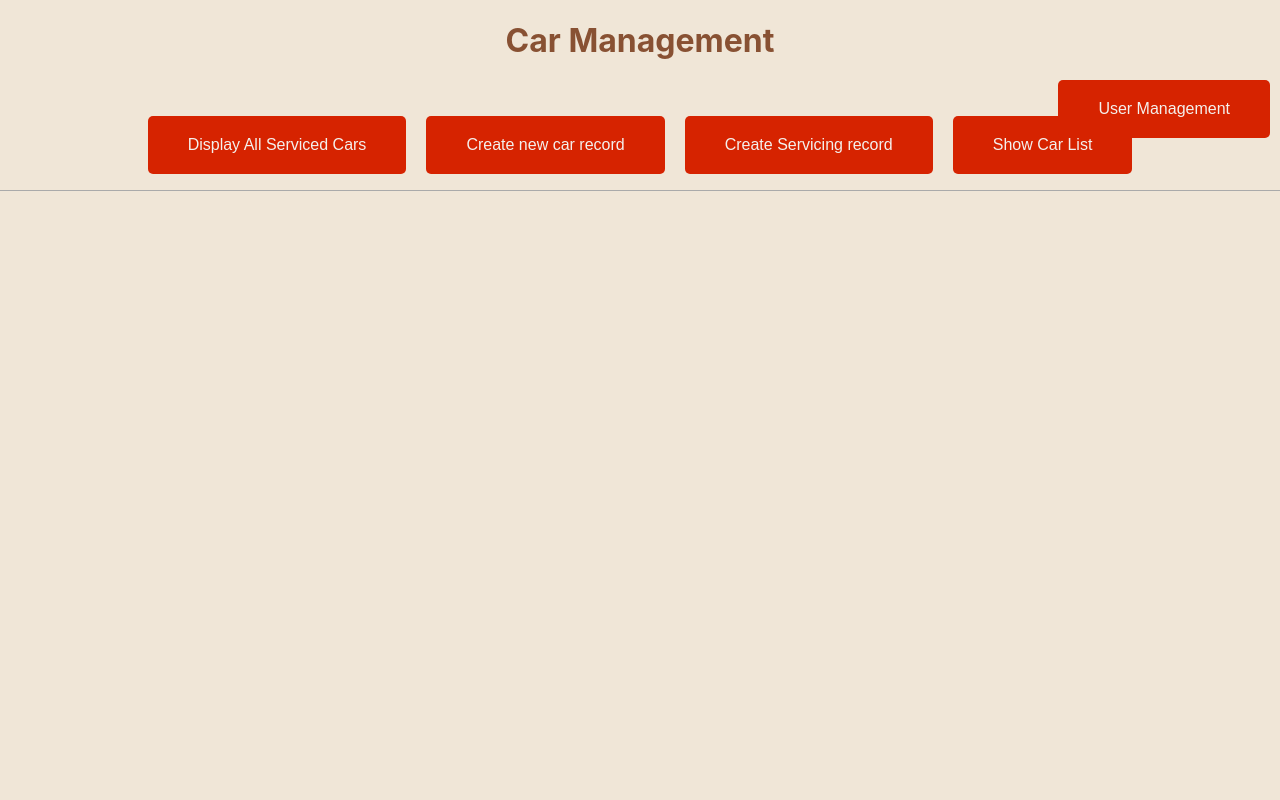
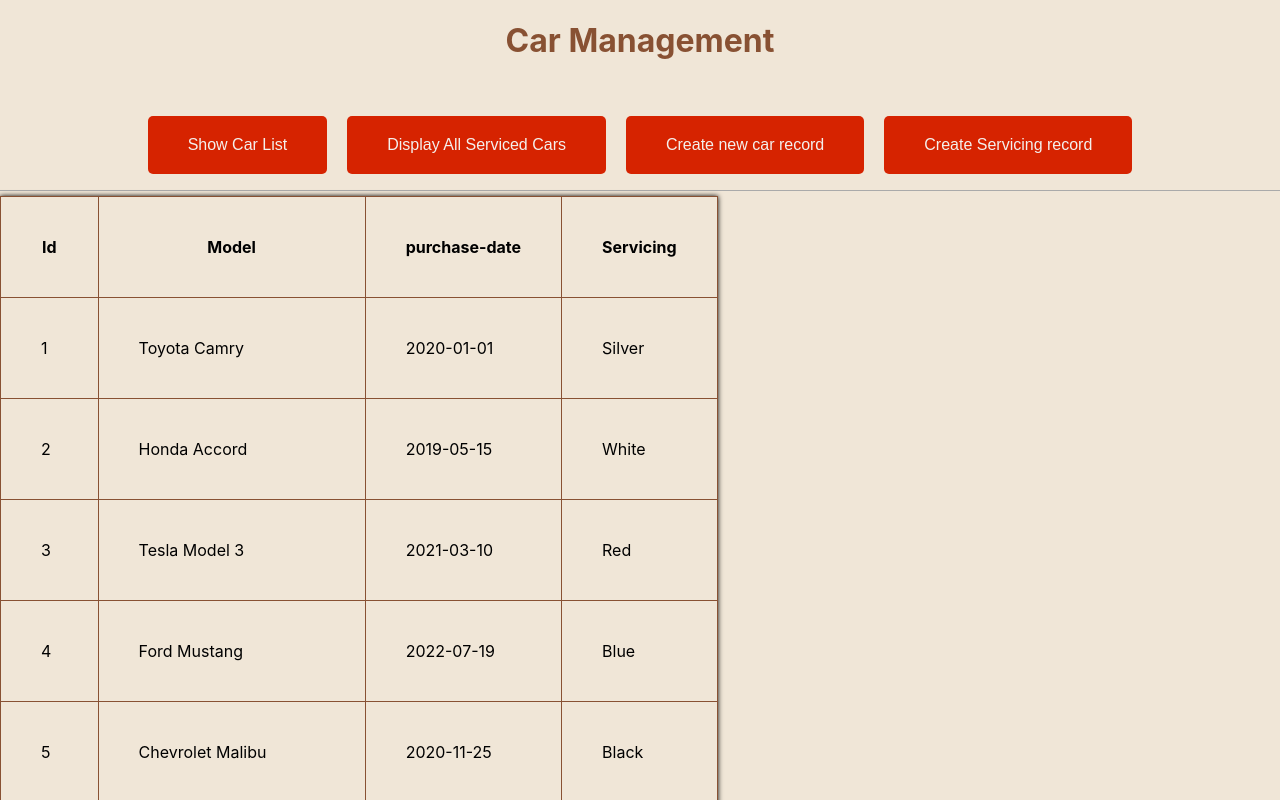
Before and after one commit to Harshpawar333/assignment-Car, a React (Create React App) app: page /carmanagement in a window 1280 px wide. Shown: the top 800 px of the page. Built offline with nearby package versions, Linux system fonts and the light colour scheme.

Commit message:
coverted buttons to tabs

```diff
--- a/src/components/Carmanagement.js
+++ b/src/components/Carmanagement.js
@@ -1,9 +1,8 @@
 import React, { useState } from "react";
-import { Tabs, TabList, Tab, TabPanel } from "react-tabs";
+import { Tabs, TabList, TabPanel } from "react-tabs";
 import "react-tabs/style/react-tabs.css";
 import axios from "axios";
 import cardata from "./cardata.json";
-import { useNavigate } from "react-router-dom";
 import cardata1 from "./cardata1.json";
 
 function Carmanagement() {
@@ -11,7 +10,7 @@ function Carmanagement() {
   const cardatabase = cardata1.Cars;
   const [addcar, setaddcars] = useState(false);
   const [showcars, setshowcars] = useState(false);
-  const [showservice, setshowservice] = useState(false);
+  const [showservice, setshowservice] = useState(true);
   const [createservice, setcreateservice] = useState(false);
   const [model, setmodel] = useState("");
   const [id, setid] = useState("");
@@ -20,7 +19,6 @@ function Carmanagement() {
   const [carid, setcarid] = useState("");
   const [servicing_date, setservicing_date] = useState("");
   const [status, setstatus] = useState("");
-  const Navigate = useNavigate();
   const [validation, setvalidation] = useState(false);
   const Servicingrecord = {
     carid: carid,
@@ -61,7 +59,6 @@ function Carmanagement() {
   const servicef = (e) => {
     e.preventDefault();
     axios.post("https://apicars.prisms.in/servicing/create", Servicingrecord);
-    window.alert("record added");
   };
   //   const getcardata = async () => {
   //     const cardata = await axios.get("https://apicars.prisms.in/car/get/3");
@@ -77,12 +74,16 @@ function Carmanagement() {
       setvalidation(true);
     } else {
       axios.post("https://apicars.prisms.in/car/create", form);
+
     }
   };
   return (
     <div className="userform">
       <h1>Car Management</h1>
       <div className="buttoncon">
+      <button className="button" onClick={ShowService}>
+          Show Car List
+        </button>
         <button className="button" onClick={showCars}>
           Display All Serviced Cars
         </button>
@@ -92,16 +93,14 @@ function Carmanagement() {
         <button className="button" onClick={Createservice}>
           Create Servicing record
         </button>
-        <button className="button" onClick={ShowService}>
-          Show Car List
-        </button>
+
       </div>
       <Tabs>
         <TabList>
-          {showcars && <Tab>Services List</Tab>}
+          {/* {showcars && <Tab>Services List</Tab>}
           {addcar && <Tab>Add Record</Tab>}
-          {createservice && <Tab>Add Service</Tab>}
-          {showservice && <Tab>Show Car List</Tab>}
+          {createservice && <Tab>Add Service</Tab>} */}
+          {/* {showservice && <Tab>Show Car List</Tab>} */}
         </TabList>
         {showcars && (
           <TabPanel>
@@ -225,11 +224,7 @@ function Carmanagement() {
           </TabPanel>
         )}
       </Tabs>
-      <div className="connection">
-        <button className="button" onClick={() => Navigate(`/`)}>
-          User Management
-        </button>
-      </div>
+
     </div>
   );
 }
--- a/src/components/UserForm.js
+++ b/src/components/UserForm.js
@@ -4,6 +4,7 @@ import "./UserForm.css";
 import { useNavigate } from "react-router-dom";
 import { Tabs, TabList, Tab, TabPanel } from "react-tabs";
 import "react-tabs/style/react-tabs.css";
+import Carmanagement from "./Carmanagement";
 
 function UserForm() {
   const [users, setusers] = useState([]);
@@ -18,17 +19,15 @@ function UserForm() {
   const Navigate = useNavigate();
   useEffect(() => {
     getusers();
-    getcardata();
   }, []);
   const getusers = async () => {
     const response = await axios.get("https://apicars.prisms.in//user/getall");
     setusers(response.data.Users);
     console.log(response.data);
   };
-  const getcardata = async () => {
-    const cardata = await axios.get("https://apicars.prisms.in/car/get/3");
-    console.log(cardata);
-  };
+  // const getcardata = async () => {
+  //   const cardata = await axios.get("https://apicars.prisms.in/car/get/3");
+  // };
   const handlesubmit = async (event) => {
     event.preventDefault();
     if (name === "") {
@@ -60,6 +59,7 @@ function UserForm() {
         const signup = () => {
           axios.post("https://apicars.prisms.in/user/create", formdata);
           setvalidate(false);
+          Showform()
         };
         signup();
       } else {
@@ -76,29 +76,27 @@ function UserForm() {
       setshowUsers(false);
     }
   };
-  // const showw = () => {
-  //   setshowUsers(!showUsers);
-  //   setshowform(false);
-  // };
+  const showw = () => {
+    if(showUsers===false){
+      setshowUsers(!showUsers);
+      setshowform(false);
+    }else{
+      setshowUsers(true);
+    }
+
+  };
   const handleuserclick = (userId) => {
     Navigate(`/userinfo/${userId}`);
   };
 
   return (
     <div className="userform">
-      <h1>User Management</h1>
-      <div className="buttoncon">
-        {/* <button onClick={showw} className="button">
-          User List
-        </button> */}
-        <button className="button" onClick={Showform}>
-          Create New User
-        </button>
-      </div>
+      <h1>Go Garage</h1>
+
       <Tabs>
         <TabList>
-          {showUsers && <Tab>User List</Tab>}
-          {showform && <Tab>Create New User</Tab>}
+          <Tab onClick={showw}>User Management</Tab>
+          <Tab>Car Management</Tab>
         </TabList>
 
         {showform && (
@@ -137,6 +135,7 @@ function UserForm() {
           </TabPanel>
         )}
         {showUsers && (
+          <TabPanel>
             <div className="tablee">
               <table>
                 <thead>
@@ -156,14 +155,22 @@ function UserForm() {
                   ))}
                 </tbody>
               </table>
-          </div>
-        )}
-      </Tabs>
-      <div className="connection">
-        <button className="button" onClick={() => Navigate(`/carmanagement`)}>
-          Car Management
+              <div className="buttoncon">
+                {/* <button onClick={showw} className="button">
+          User List
+        </button> */}
+                <button className="button" onClick={Showform}>
+                  Create New User
                 </button>
               </div>
+            </div>
+          </TabPanel>
+        )}
+        <TabPanel>
+        <Carmanagement />
+        </TabPanel>
+      </Tabs>
+
     </div>
   );
 }
```
Lines whose indentation alone changed are shown as unchanged.
